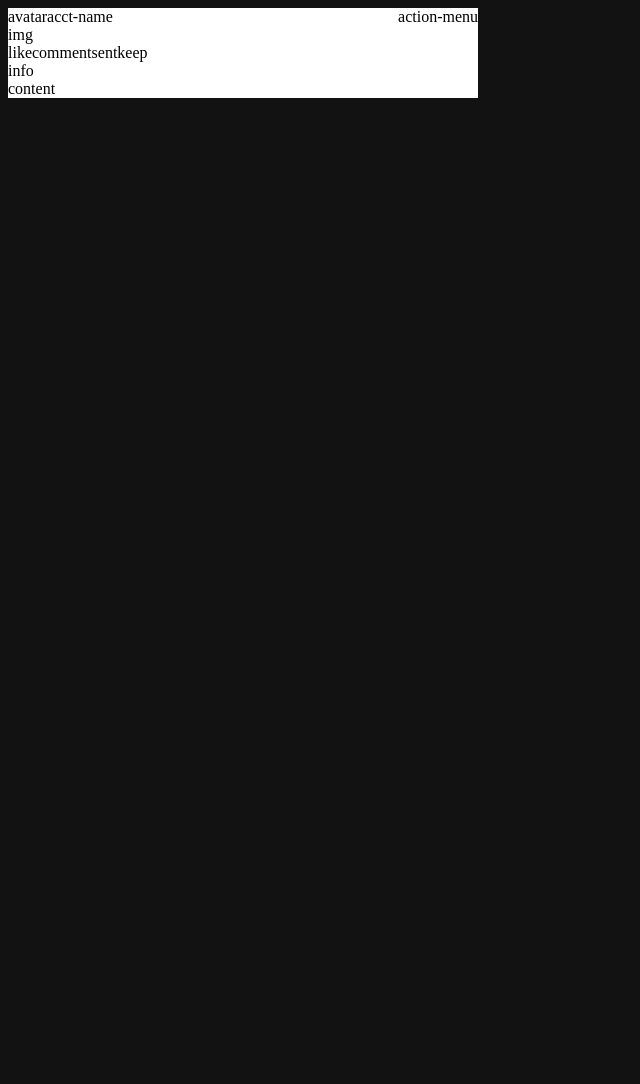
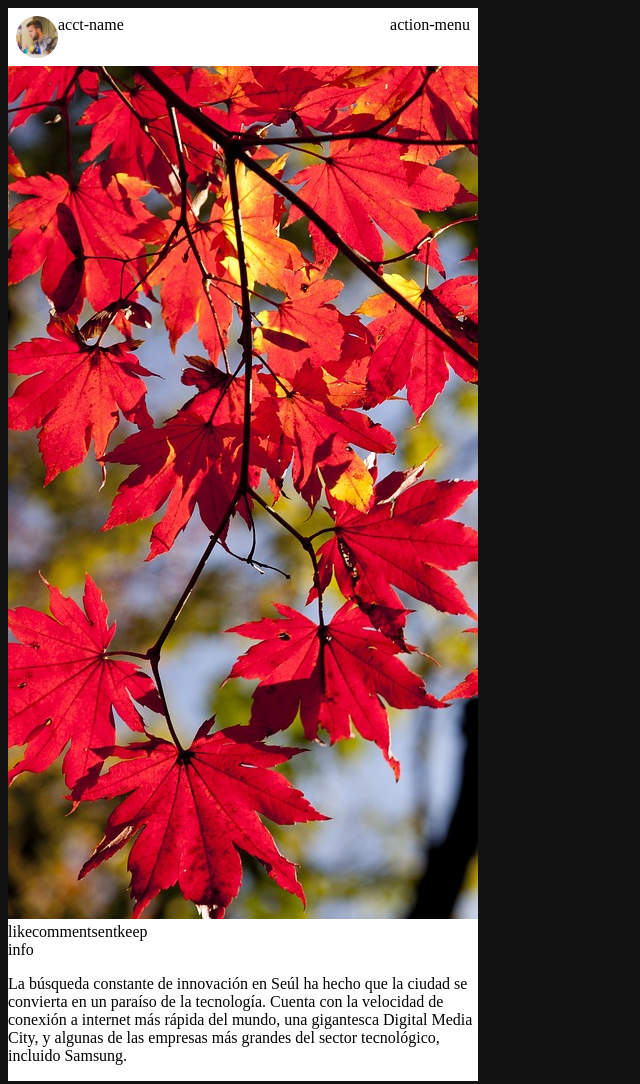
Before and after one commit to Marbelis38/instagram-post-1er, a plain HTML site: page index.html in a window 1280 px wide. Shown: the whole page, without its empty margins (0-640 px from the left). Before the commit the page ends 800 px from the top, so only its background shows below. Drawn offline with Linux system fonts and the light colour scheme.

Commit message:
Inyeccion de imagenes

```diff
--- a/index.html
+++ b/index.html
@@ -10,7 +10,7 @@
    <div class="post">
     <div class="post-header">
         <div class="post-avatar-img">
-            avatar
+           <img src="/assets/man-g7158da607_640.jpg" alt="account avatar">
         </div>
         <div class="post-acct-name">
             acct-name
@@ -20,7 +20,7 @@
         </div>
     </div>
     <div class="post-img">
-        img
+        <img src="/assets/maple-leaves-g861298a7c_1280.jpg" alt="post image">
     </div>
     <div class="post-content-container">
         <div class="post-control">
@@ -41,7 +41,7 @@
             info
         </div>
         <div class="post-content">
-            content
+            <p>La búsqueda constante de innovación en Seúl ha hecho que la ciudad se convierta en un paraíso de la tecnología. Cuenta con la velocidad de conexión a internet más rápida del mundo, una gigantesca Digital Media City, y algunas de las empresas más grandes del sector tecnológico, incluido Samsung.</p>
         </div>
     </div>
    </div>
--- a/style.css
+++ b/style.css
@@ -1,3 +1,6 @@
+*{
+    box-sizing: border-box;
+}
 body{
     background-color: #121212;
 }
@@ -6,11 +9,13 @@ body{
     background-color: white;
     width: 470px;
     flex-direction: column;
+    overflow: hidden;
 }
 .post-header{
    display: flex;
     flex-direction:row;
     width: 100%;
+    padding: 8px 8px 8px 8px;
 }
 .post-action-menu{
     flex-grow: 2;
@@ -21,3 +26,16 @@ body{
     display:flex;
     flex-direction:row;
 }
+.post-header .post-avatar-img{
+    width: 42px;
+    height: 42px;
+    overflow: hidden;
+    border-radius: 100%;
+}
+.post-header .post-avatar-img img{
+    width: 100%;
+    height: 100%;
+    object-fit: cover;
+    max-width: 100%;
+
+}
```
Also changed, not shown: assets/man-g7158da607_640.jpg (added), assets/maple-leaves-g861298a7c_1280.jpg (added).
